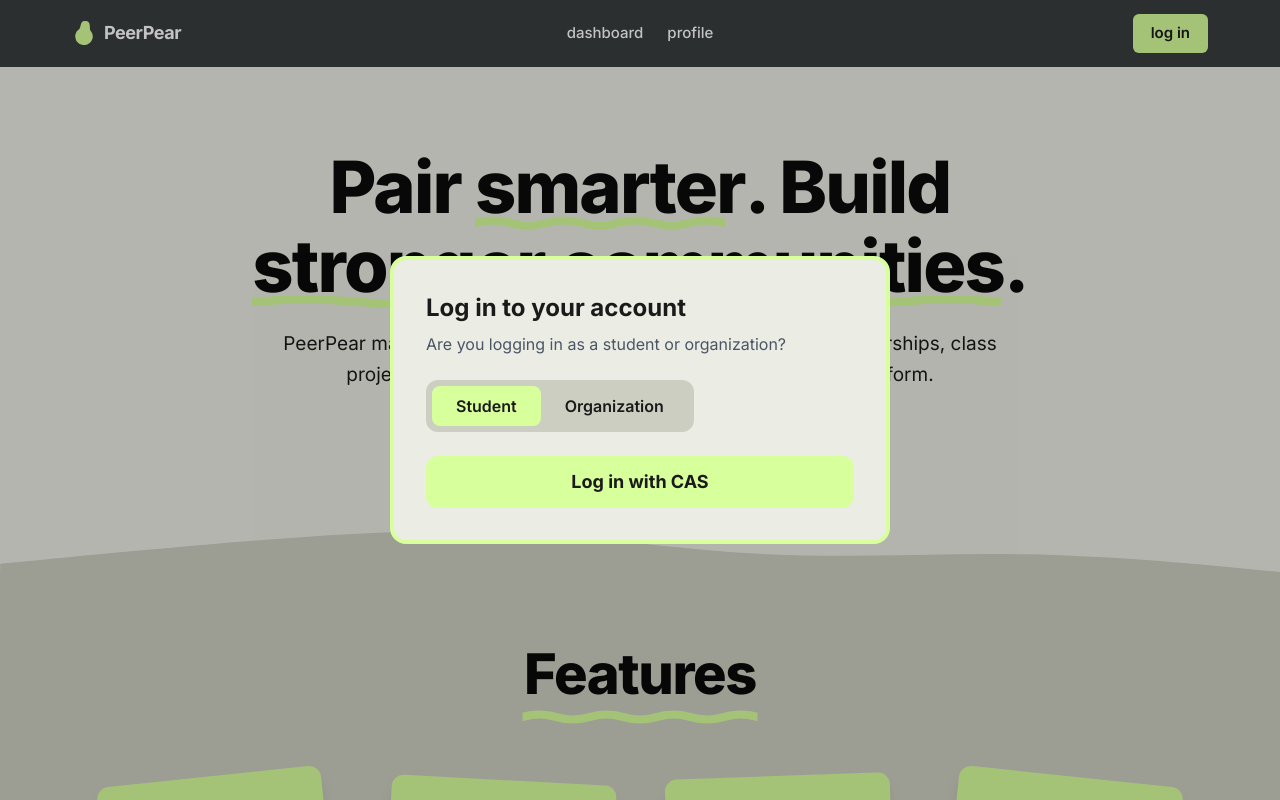
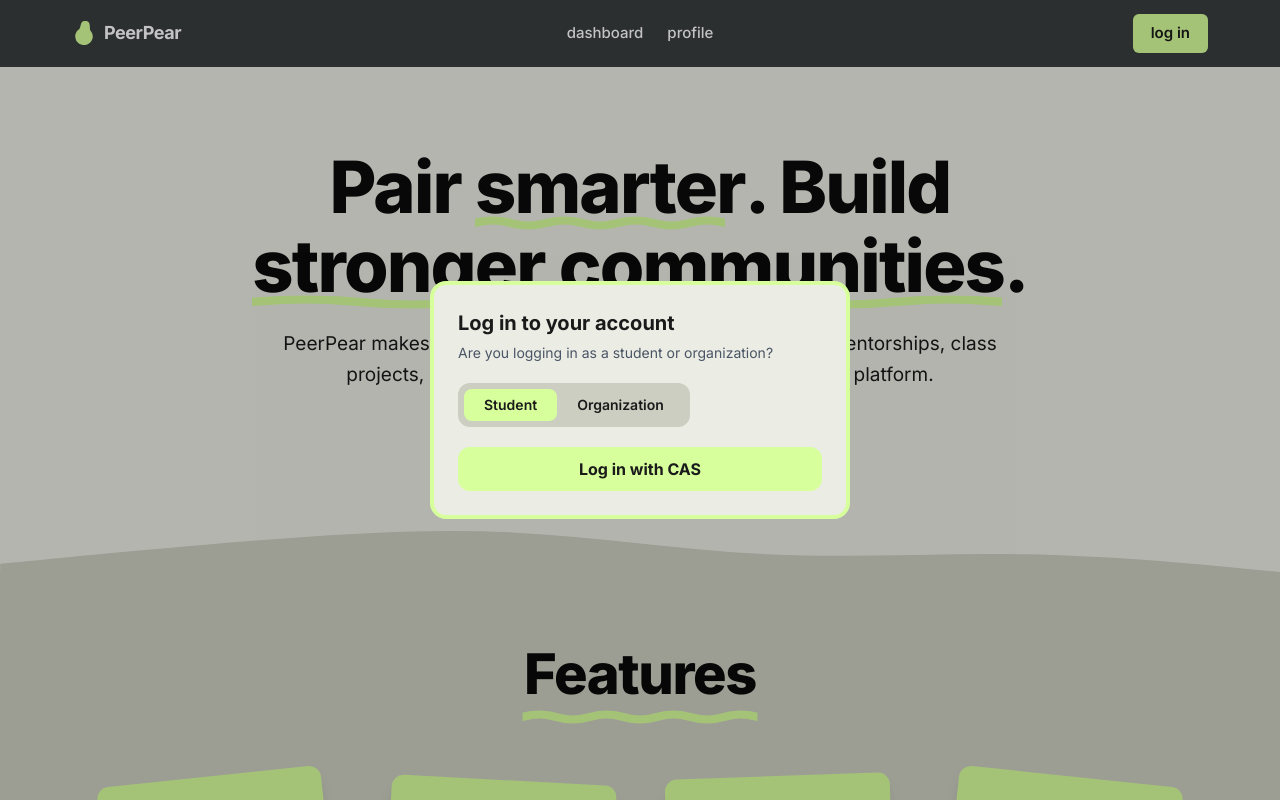
Before and after one commit to smkim0508/PeerPear, a Next.js app in the folder public/: page / in a window 1280 px wide. Both pictures are taken after a click on the button "log in". Shown: the top 800 px of the page. Built offline with nearby package versions, Linux system fonts and the light colour scheme.

Commit message:
chore: reduced log in modal size

```diff
--- a/public/components/LoginModal.tsx
+++ b/public/components/LoginModal.tsx
@@ -14,16 +14,16 @@ export default function LoginModal({ isOpen, onClose }: LoginModalProps) {
 
   return (
     <div className="fixed inset-0 bg-[#0000003c] flex items-center justify-center z-50" onClick={onClose}>
-      <div className="bg-[#EBECE4] rounded-2xl border-4 border-[#D7FF9C] p-8 max-w-[500px] w-full mx-4" onClick={(e) => e.stopPropagation()}>
-        <h2 className="text-2xl font-bold mb-2 text-[#1a1a1a]">Log in to your account</h2>
-        <p className="text-base text-gray-600 mb-6">
+      <div className="bg-[#EBECE4] rounded-2xl border-4 border-[#D7FF9C] p-6 max-w-[420px] w-full mx-4" onClick={(e) => e.stopPropagation()}>
+        <h2 className="text-xl font-bold mb-1.5 text-[#1a1a1a]">Log in to your account</h2>
+        <p className="text-sm text-gray-600 mb-5">
           Are you logging in as a student or organization?
         </p>
 
-        <div className="inline-flex bg-[#CCCEC1] rounded-xl p-1.5 mb-6">
+        <div className="inline-flex bg-[#CCCEC1] rounded-xl p-1.5 mb-5">
           <button
             onClick={() => setActiveTab('student')}
-            className={`px-6 py-2 rounded-lg font-semibold text-base cursor-pointer transition-colors ${
+            className={`px-5 py-1.5 rounded-lg font-semibold text-sm cursor-pointer transition-colors ${
               activeTab === 'student'
                 ? 'bg-[#D7FF9C] text-[#1a1a1a]'
                 : 'bg-transparent text-[#1a1a1a]'
@@ -33,7 +33,7 @@ export default function LoginModal({ isOpen, onClose }: LoginModalProps) {
           </button>
           <button
             onClick={() => setActiveTab('organization')}
-            className={`px-6 py-2 rounded-lg font-semibold text-base cursor-pointer transition-colors ${
+            className={`px-5 py-1.5 rounded-lg font-semibold text-sm cursor-pointer transition-colors ${
               activeTab === 'organization'
                 ? 'bg-[#D7FF9C] text-[#1a1a1a]'
                 : 'bg-transparent text-[#1a1a1a]'
@@ -43,7 +43,7 @@ export default function LoginModal({ isOpen, onClose }: LoginModalProps) {
           </button>
         </div>
 
-        <button className="w-full bg-[#D7FF9C] text-[#1a1a1a] px-6 py-3 rounded-xl text-lg font-bold hover:bg-opacity-90 transition-opacity cursor-pointer">
+        <button className="w-full bg-[#D7FF9C] text-[#1a1a1a] px-5 py-2.5 rounded-xl text-base font-bold hover:bg-opacity-90 transition-opacity cursor-pointer">
           Log in with CAS
         </button>
       </div>
```
